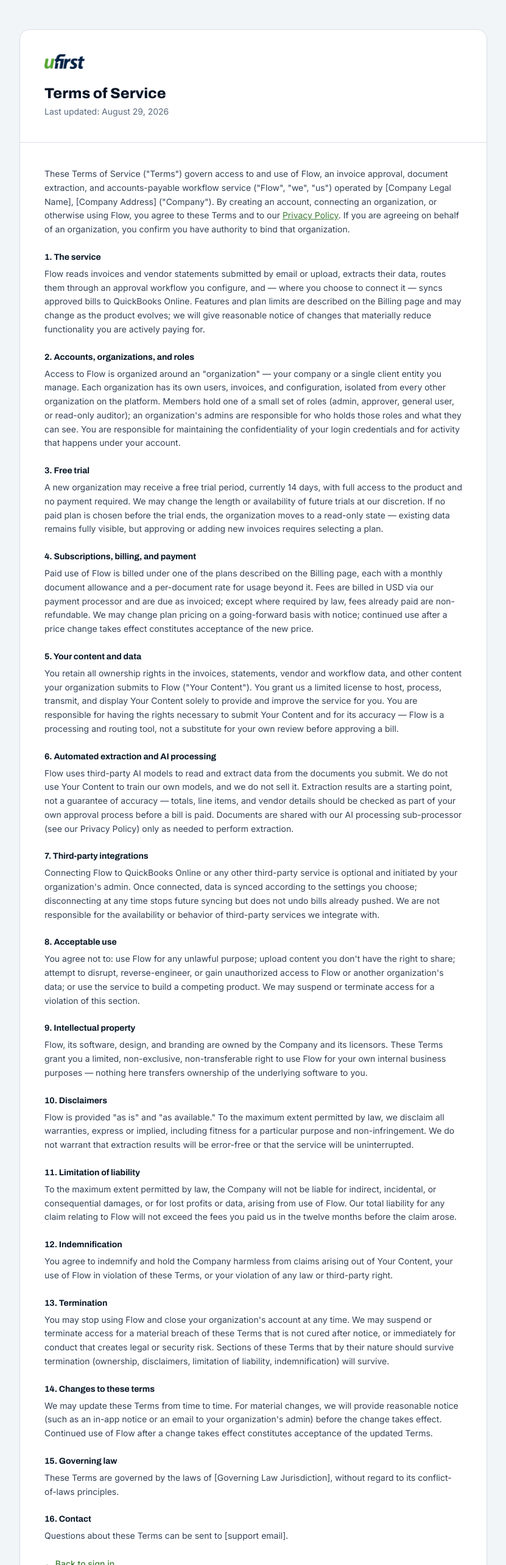
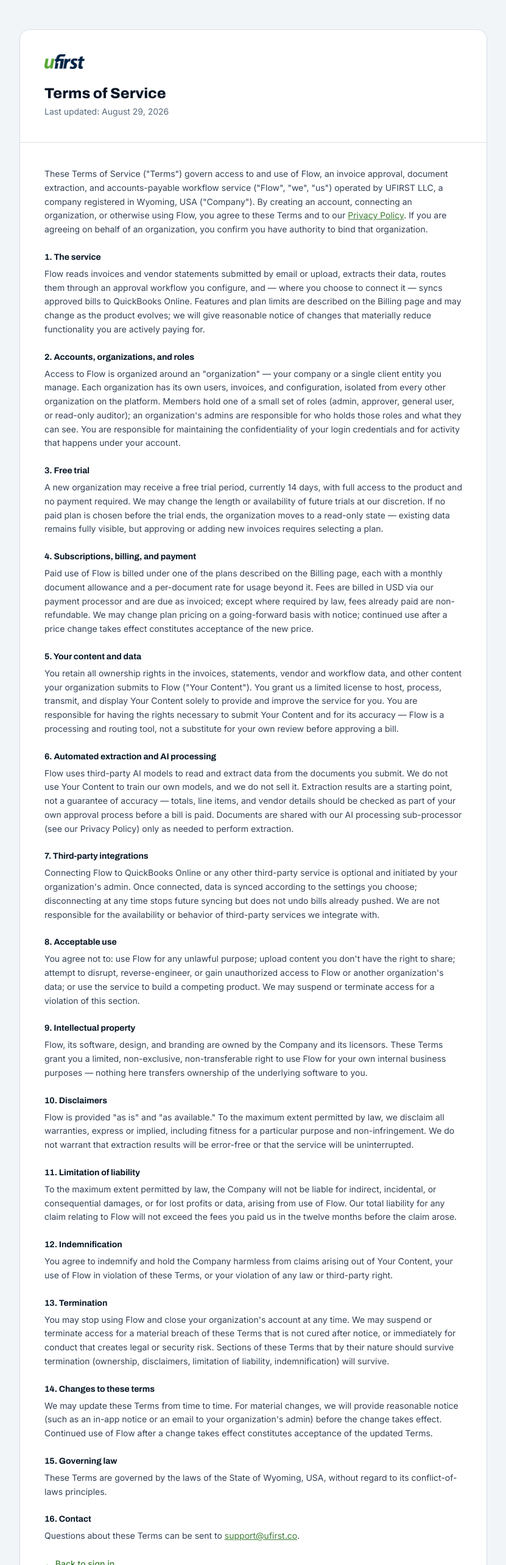
Before and after one commit to 437999raza-jpg/approval-flow, a Next.js app: page /terms in a window 1280 px wide. Shown: the top 2566 px of the page at 61% size, without its empty margins (224-1055 px from the left). Built offline with nearby package versions, Linux system fonts and the light colour scheme.

Commit message:
Fill in Terms/Privacy placeholders: UFIRST LLC, Wyoming USA, support@ufirst.co

```diff
--- a/src/app/privacy/page.tsx
+++ b/src/app/privacy/page.tsx
@@ -28,7 +28,7 @@
 
         <div className="space-y-6 p-8 text-sm leading-relaxed text-slate-700 sm:p-10">
           <p>
-            This Privacy Policy explains how [Company Legal Name] (&quot;Flow&quot;,
+            This Privacy Policy explains how UFIRST LLC (&quot;Flow&quot;,
             &quot;we&quot;, &quot;us&quot;) collects, uses, and protects personal data when you
             or your organization use Flow. It applies alongside our{" "}
             <Link href="/terms" className="text-brand-green-dark underline">
@@ -89,7 +89,11 @@
           <Section title="7. Your rights">
             Depending on your location, you may have the right to access, correct, export, or
             request deletion of your personal data, or to object to certain processing. To
-            exercise these rights, contact us at [support email]; we&apos;ll respond within the
+            exercise these rights, contact us at{" "}
+            <a href="mailto:support@ufirst.co" className="text-brand-green-dark underline">
+              support@ufirst.co
+            </a>
+            ; we&apos;ll respond within the
             timeframe required by applicable law. If your data was submitted to Flow by your
             employer or another organization, we may direct your request to that organization,
             since they control the account.
@@ -113,7 +117,11 @@
 
           <Section title="11. Contact us">
             Questions about this policy, or requests relating to your personal data, can be sent
-            to [support email].
+            to{" "}
+            <a href="mailto:support@ufirst.co" className="text-brand-green-dark underline">
+              support@ufirst.co
+            </a>
+            .
           </Section>
 
           <Link href="/login" className="inline-block text-sm font-medium text-brand-green-dark hover:underline">
--- a/src/app/terms/page.tsx
+++ b/src/app/terms/page.tsx
@@ -35,8 +35,8 @@
           <p>
             These Terms of Service (&quot;Terms&quot;) govern access to and use of Flow, an
             invoice approval, document extraction, and accounts-payable workflow service
-            (&quot;Flow&quot;, &quot;we&quot;, &quot;us&quot;) operated by [Company Legal Name],
-            [Company Address] (&quot;Company&quot;). By creating an account, connecting an
+            (&quot;Flow&quot;, &quot;we&quot;, &quot;us&quot;) operated by UFIRST LLC, a company registered in
+            Wyoming, USA (&quot;Company&quot;). By creating an account, connecting an
             organization, or otherwise using Flow, you agree to these Terms and to our{" "}
             <Link href="/privacy" className="text-brand-green-dark underline">
               Privacy Policy
@@ -158,12 +158,16 @@
           </Section>
 
           <Section title="15. Governing law">
-            These Terms are governed by the laws of [Governing Law Jurisdiction], without regard
+            These Terms are governed by the laws of the State of Wyoming, USA, without regard
             to its conflict-of-laws principles.
           </Section>
 
           <Section title="16. Contact">
-            Questions about these Terms can be sent to [support email].
+            Questions about these Terms can be sent to{" "}
+            <a href="mailto:support@ufirst.co" className="text-brand-green-dark underline">
+              support@ufirst.co
+            </a>
+            .
           </Section>
 
           <Link href="/login" className="inline-block text-sm font-medium text-brand-green-dark hover:underline">
```
